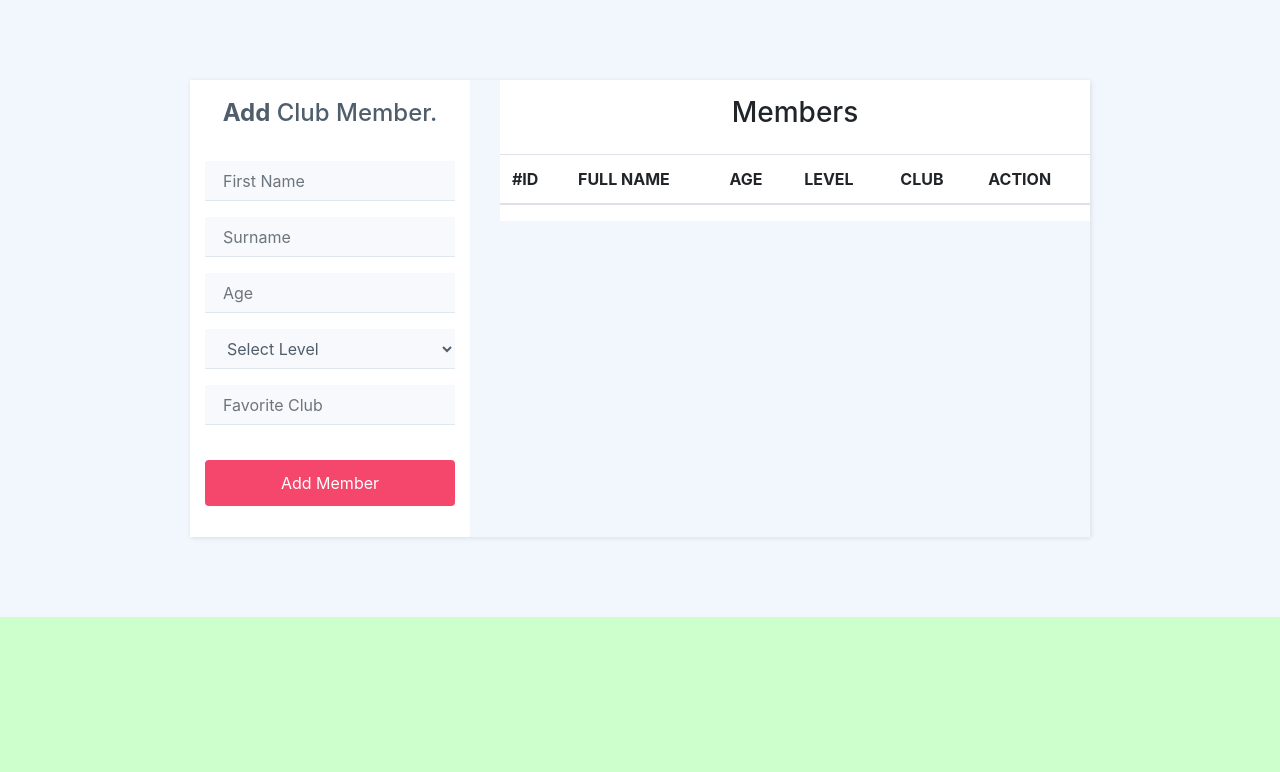
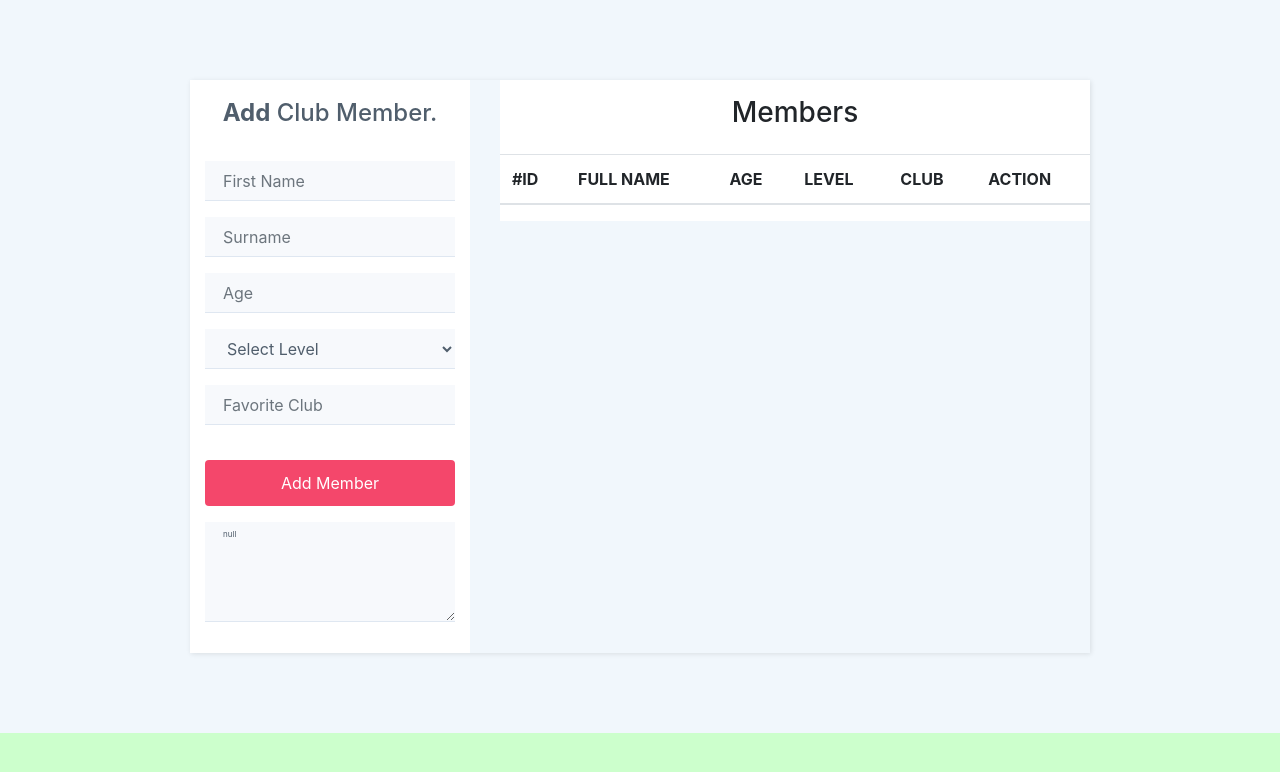
Before and after one commit to tonyfrenzy/stutern-milestone-project, a plain HTML site: page index.html in a window 1280 px wide. Drawn offline with nearby package versions, Linux system fonts and the light colour scheme.

Commit message:
extract json

```diff
--- a/assets/js/scripts.js
+++ b/assets/js/scripts.js
@@ -2,6 +2,7 @@ let memberForm = document.getElementById('memberForm');
 let addBtn = document.getElementById('addBtn');
 let membersList = document.getElementById('membersList');
 let membersTable = document.getElementById('membersTable');
+let membersJson = document.getElementById('membersJson');
 let delMemberBtn = document.getElementById('delMemberBtn');
 
 let firstname = document.getElementById('firstname');
@@ -64,6 +65,7 @@ let delMember = (index) => {
 let loadMemberList = () => {
 	let members = JSON.parse(localStorage.getItem("membersList"));
 
+	membersJson.innerHTML = JSON.stringify(members, null, 2);
 	membersList.innerHTML = members.map((member, serial) => {
 		serial +=1;
 		let memberRow = `<tr><td title="${member.uniqueId}">${serial}</td>
--- a/index.html
+++ b/index.html
@@ -28,6 +28,8 @@
                         </select></div>
                     <div class="form-group"><input type="text" class="form-control" id="club" name="club" placeholder="Favorite Club" /></div>
                     <div class="form-group"><button class="btn btn-primary btn-block" id="addBtn" type="button">Add Member</button></div>
+
+                    <div class="form-group"><textarea type="text" class="form-control" id="membersJson" name="membersJson" placeholder="Generated JSON" style="width:100%; height:100px;font-size:8px;"></textarea></div>
                 </form>
             </div>
             <div class="col-md-8">
```
